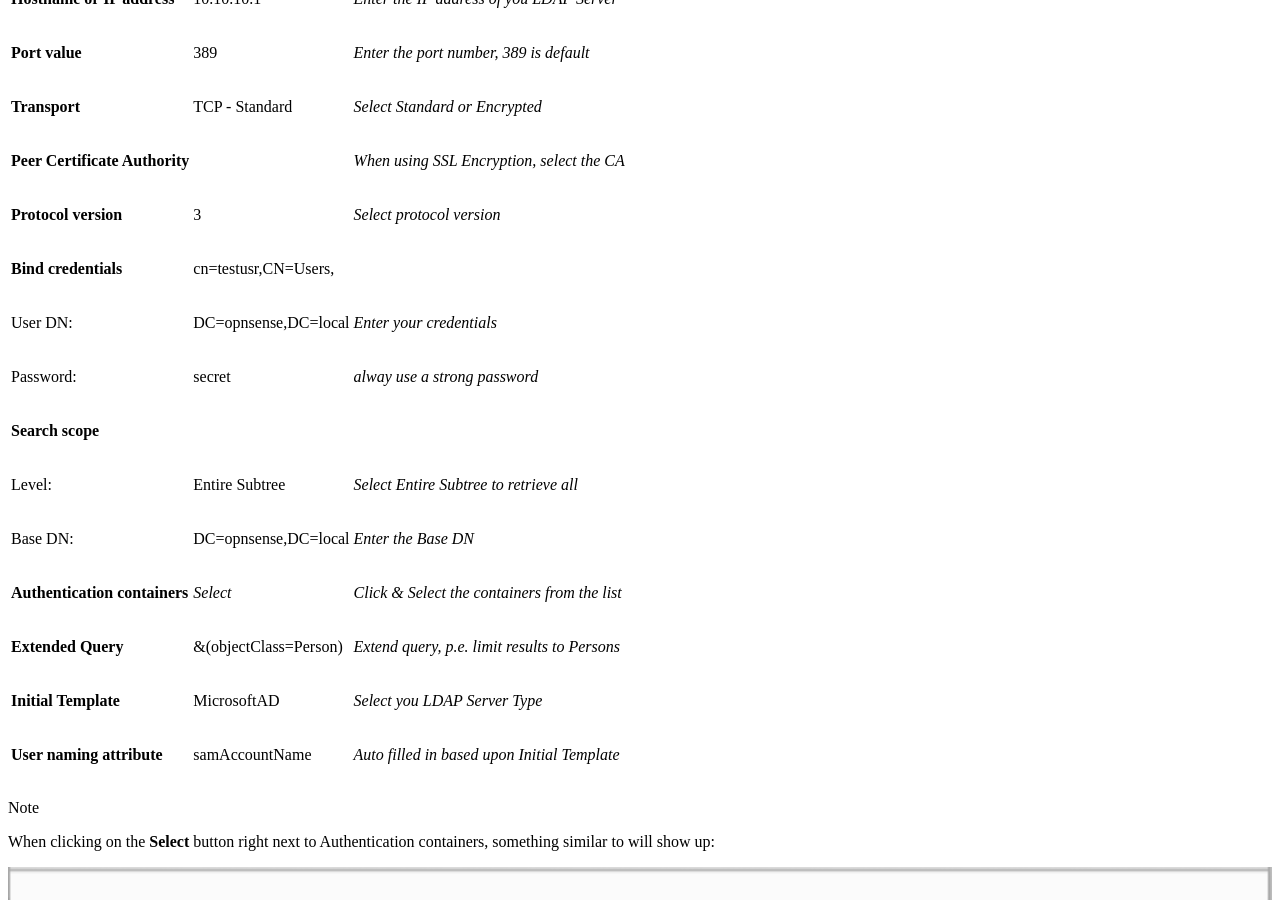
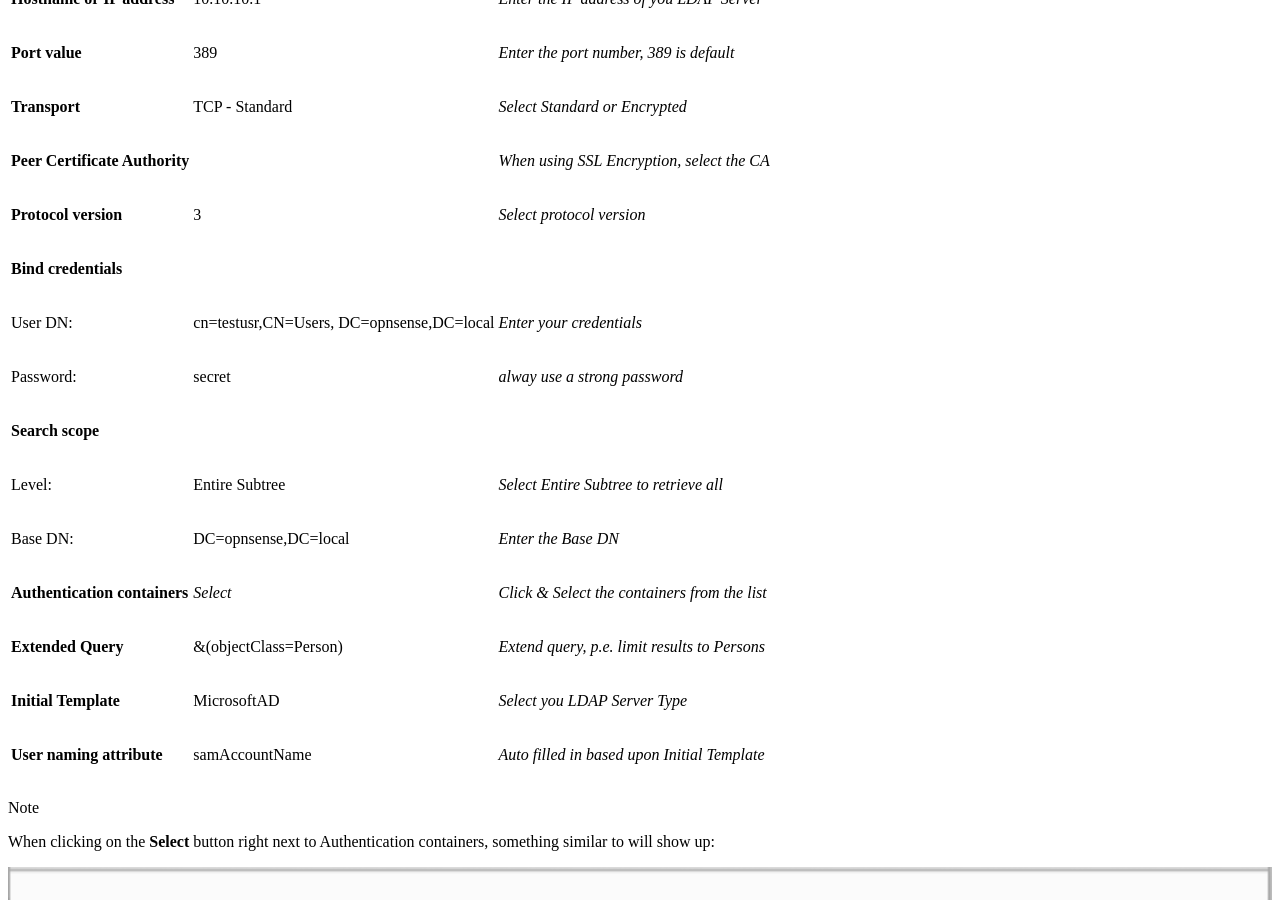
Before and after one commit to opnsense/docs, a Sphinx documentation site: the page built from source/manual/how-tos/user-ldap.rst, in a window 1280 px wide and 900 px high, scrolled down 2862 px. Built offline with Sphinx 7.4.7 and the Read the Docs theme 2.0.0, drawn with Linux system fonts in a browser that asks for light colours.

```diff
--- a/source/manual/how-tos/user-ldap.rst
+++ b/source/manual/how-tos/user-ldap.rst
@@ -33,8 +33,9 @@ Enter the following information:
  **Transport**                    TCP - Standard           *Select Standard or Encrypted*
  **Peer Certificate Authority**                            *When using SSL Encryption, select the CA*
  **Protocol version**             3                        *Select protocol version*
- **Bind credentials**             cn=testusr,CN=Users,
-  User DN:                        DC=opnsense,DC=local     *Enter your credentials*
+ **Bind credentials**
+  User DN:                        cn=testusr,CN=Users,     *Enter your credentials*
+                                  DC=opnsense,DC=local
   Password:                       secret                   *alway use a strong password*
  **Search scope**
   Level:                          Entire Subtree           *Select Entire Subtree to retrieve all*
```
